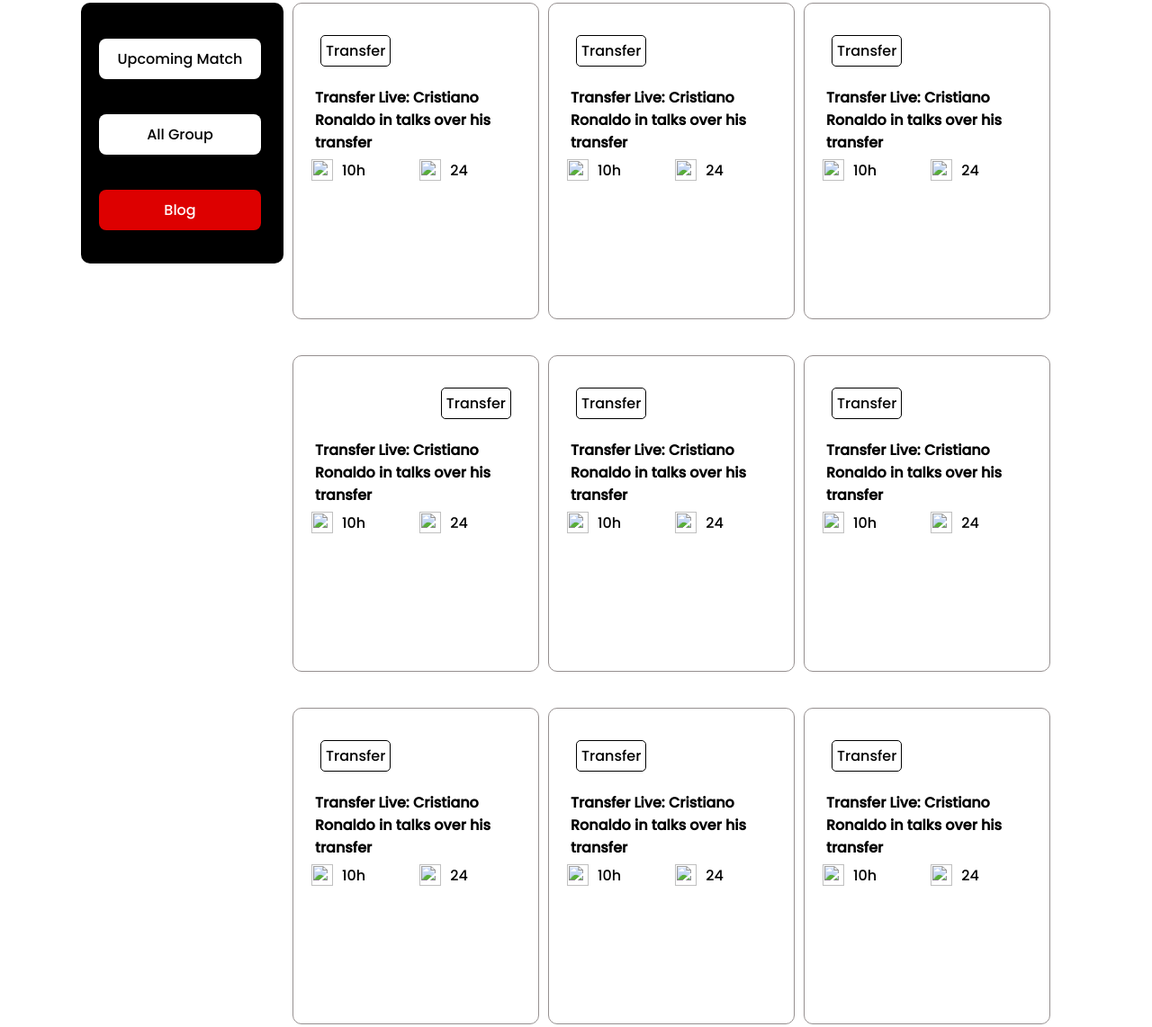
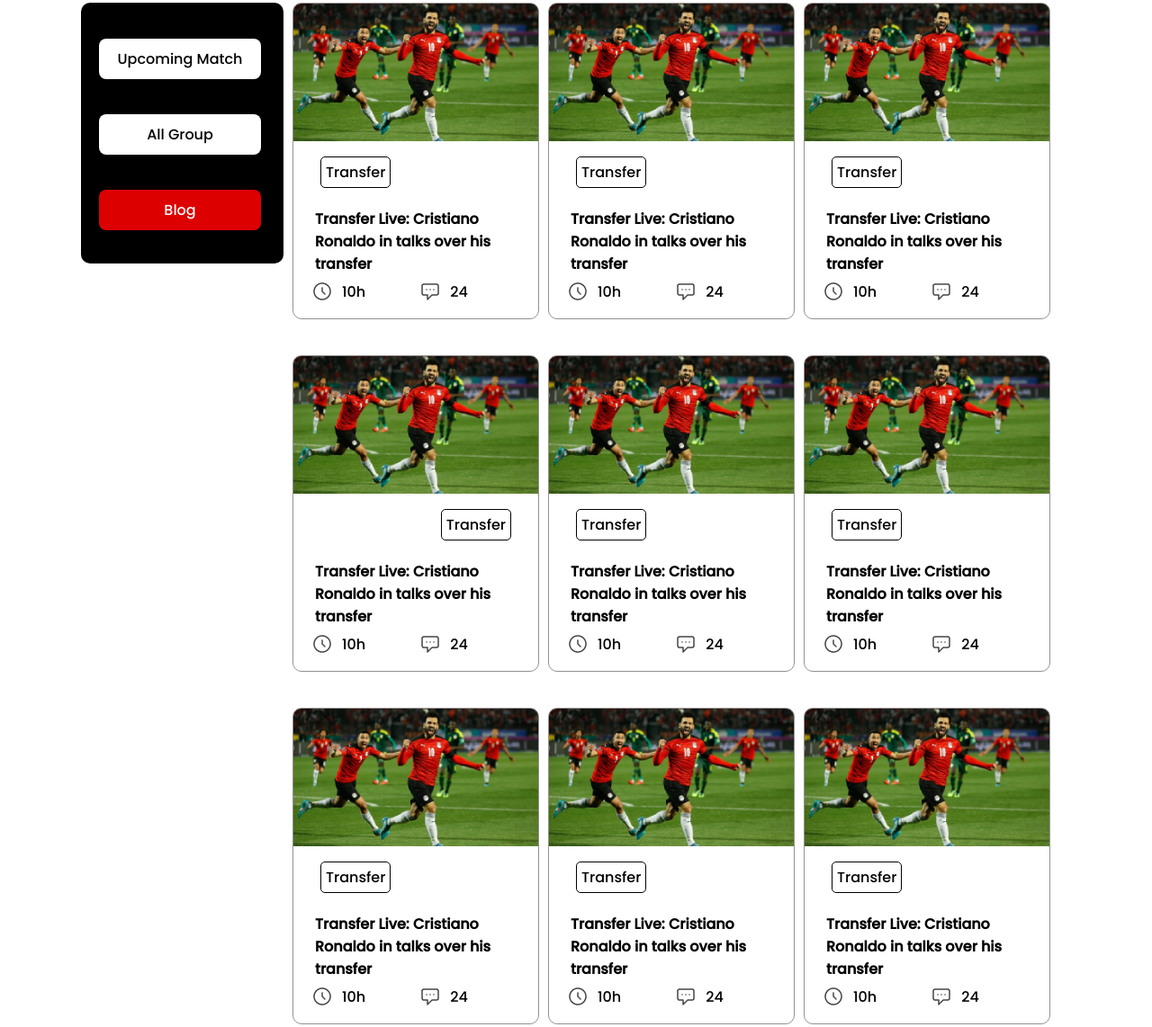
Before and after one commit to SajidHassan007/Programming-hero-Assignment-02, a plain HTML site: page index.html in a window 1280 px wide. Shown: the part 696-1838 px from the top of the page at 90% size. Drawn offline with Linux system fonts and the light colour scheme; the site is published under a folder, as on GitHub Pages, so addresses that start at the root find nothing.

Commit message:
change some thing

```diff
--- a/index.html
+++ b/index.html
@@ -19,7 +19,7 @@
     <header class="background-color ">
         <SECTION class="container">
             <div class="header-style">
-                <div class="style-heading">
+                <div class="heading">
                     <h2>The Greatest Player Of The Century</h2>
                  </div>
                  <div class="details">
@@ -31,7 +31,7 @@
             </div>
 
             <div class="container">
-                <img src="/img/assets/CR7.png" alt="">
+                <img src="img/assets/CR7.png" alt="">
             </div>
         </SECTION>
     </header>
@@ -53,16 +53,16 @@
             <div class="players">
                 <div class="player">
                     <div class="player-img">
-                        <img src="/img/assets/Blog Image.png" alt="">
+                        <img src="img/assets/Blog Image.png" alt="">
                     </div>
                     <a class="transfer-button" target="_blank" href="">Transfer</a>
                 </div>
                 <div class="transfer-news">
                     <h4>Transfer Live: Cristiano Ronaldo in talks over his transfer</h4>
                  <div class="icon">
-                    <img src="/img/icons/Time Icon.png" alt="">
+                    <img src="img/icons/Time Icon.png" alt="">
                     <span><p>10h</p></span>
-                    <img src="/img/icons/Chat Icon.png" alt="">
+                    <img src="img/icons/Chat Icon.png" alt="">
                     <span><p>24</p></span>
                  </div>
                </div>
@@ -71,7 +71,7 @@
             <div class="players">
                 <div class="player">
                     <div class="player-img">
-                        <img src="/img/assets/Blog Image.png" alt="">
+                        <img src="img/assets/Blog Image.png" alt="">
                     </div>
                     <a class="transfer-button" target="_blank" href="">Transfer</a>
                 </div>
@@ -79,9 +79,9 @@
                     <h4>Transfer Live: Cristiano Ronaldo in talks over his transfer</h4>
 
                     <div class="icon">
-                        <img src="/img/icons/Time Icon.png" alt="">
+                        <img src="img/icons/Time Icon.png" alt="">
                         <span><p>10h</p></span>
-                        <img src="/img/icons/Chat Icon.png" alt="">
+                        <img src="img/icons/Chat Icon.png" alt="">
                         <span><p>24</p></span>
                     </div>
                </div>
@@ -89,16 +89,16 @@
             <div class="players">
                 <div class="player">
                     <div class="player-img">
-                        <img src="/img/assets/Blog Image.png" alt="">
+                        <img src="img/assets/Blog Image.png" alt="">
                     </div>
                     <a class="transfer-button" target="_blank" href="">Transfer</a>
                 </div>
                 <div class="transfer-news">
                     <h4>Transfer Live: Cristiano Ronaldo in talks over his transfer</h4>
                 <div class="icon">
-                    <img src="/img/icons/Time Icon.png" alt="">
+                    <img src="img/icons/Time Icon.png" alt="">
                     <span><p>10h</p></span>
-                    <img src="/img/icons/Chat Icon.png" alt="">
+                    <img src="img/icons/Chat Icon.png" alt="">
                     <span><p>24</p></span>
                 </div>
                </div>
@@ -107,16 +107,16 @@
             <div class="players">
                 <div class="player" style="justify-items:flex-end">
                     <div class="player-img">
-                        <img src="/img/assets/Blog Image.png" alt="">
+                        <img src="img/assets/Blog Image.png" alt="">
                     </div>
                     <a class="transfer-button" target="_blank" href="">Transfer</a>
                 </div>
                 <div class="transfer-news">
                     <h4>Transfer Live: Cristiano Ronaldo in talks over his transfer</h4>
                 <div class="icon">
-                    <img src="/img/icons/Time Icon.png" alt="">
+                    <img src="img/icons/Time Icon.png" alt="">
                     <span><p>10h</p></span>
-                    <img src="/img/icons/Chat Icon.png" alt="">
+                    <img src="img/icons/Chat Icon.png" alt="">
                     <span><p>24</p></span>
                 </div>
                </div>
@@ -125,16 +125,16 @@
             <div class="players">
                 <div class="player">
                     <div class="player-img">
-                        <img src="/img/assets/Blog Image.png" alt="">
+                        <img src="img/assets/Blog Image.png" alt="">
                     </div>
                     <a class="transfer-button" target="_blank" href="">Transfer</a>
                 </div>
                 <div class="transfer-news">
                     <h4>Transfer Live: Cristiano Ronaldo in talks over his transfer</h4>
                     <div class="icon">
-                        <img src="/img/icons/Time Icon.png" alt="">
+                        <img src="img/icons/Time Icon.png" alt="">
                         <span><p>10h</p></span>
-                        <img src="/img/icons/Chat Icon.png" alt="">
+                        <img src="img/icons/Chat Icon.png" alt="">
                         <span><p>24</p></span>
                     </div>
                </div>
@@ -143,16 +143,16 @@
             <div class="players">
                 <div class="player">
                     <div class="player-img">
-                        <img src="/img/assets/Blog Image.png" alt="">
+                        <img src="img/assets/Blog Image.png" alt="">
                     </div>
                     <a class="transfer-button" target="_blank" href="">Transfer</a>
                 </div>
                 <div class="transfer-news">
                     <h4>Transfer Live: Cristiano Ronaldo in talks over his transfer</h4>
                 <div class="icon">
-                    <img src="/img/icons/Time Icon.png" alt="">
+                    <img src="img/icons/Time Icon.png" alt="">
                     <span><p>10h</p></span>
-                    <img src="/img/icons/Chat Icon.png" alt="">
+                    <img src="img/icons/Chat Icon.png" alt="">
                     <span><p>24</p></span>
                 </div>
                </div>
@@ -161,16 +161,16 @@
             <div class="players">
                 <div class="player">
                     <div class="player-img">
-                        <img src="/img/assets/Blog Image.png" alt="">
+                        <img src="img/assets/Blog Image.png" alt="">
                     </div>
                     <a class="transfer-button" target="_blank" href="">Transfer</a>
                 </div>
                 <div class="transfer-news">
                     <h4>Transfer Live: Cristiano Ronaldo in talks over his transfer</h4>
                 <div class="icon">
-                    <img src="/img/icons/Time Icon.png" alt="">
+                    <img src="img/icons/Time Icon.png" alt="">
                     <span><p>10h</p></span>
-                    <img src="/img/icons/Chat Icon.png" alt="">
+                    <img src="img/icons/Chat Icon.png" alt="">
                     <span><p>24</p></span>
                 </div>
                </div>
@@ -179,16 +179,16 @@
             <div class="players">
                 <div class="player">
                     <div class="player-img">
-                        <img src="/img/assets/Blog Image.png" alt="">
+                        <img src="img/assets/Blog Image.png" alt="">
                     </div>
                     <a class="transfer-button" target="_blank" href="">Transfer</a>
                 </div>
                 <div class="transfer-news">
                     <h4>Transfer Live: Cristiano Ronaldo in talks over his transfer</h4>
                 <div class="icon">
-                    <img src="/img/icons/Time Icon.png" alt="">
+                    <img src="img/icons/Time Icon.png" alt="">
                     <span><p>10h</p></span>
-                    <img src="/img/icons/Chat Icon.png" alt="">
+                    <img src="img/icons/Chat Icon.png" alt="">
                     <span><p>24</p></span>
                 </div>
                </div>
@@ -197,16 +197,16 @@
             <div class="players">
                 <div class="player">
                     <div class="player-img">
-                        <img src="/img/assets/Blog Image.png" alt="">
+                        <img src="img/assets/Blog Image.png" alt="">
                     </div>
                     <a class="transfer-button" target="_blank" href="">Transfer</a>
                 </div>
                 <div class="transfer-news">
                     <h4>Transfer Live: Cristiano Ronaldo in talks over his transfer</h4>
                 <div class="icon">
-                    <img src="/img/icons/Time Icon.png" alt="">
+                    <img src="img/icons/Time Icon.png" alt="">
                     <span><p>10h</p></span>
-                    <img src="/img/icons/Chat Icon.png" alt="">
+                    <img src="img/icons/Chat Icon.png" alt="">
                     <span><p>24</p></span>
                 </div>
                </div>
--- a/style/style.css
+++ b/style/style.css
@@ -39,7 +39,7 @@ body{
     padding-top: 80px;
     padding-left: 60px;
 }
-.style-heading{
+.heading{
     color: white;
     font-size: 26px;
     margin-bottom: 39px;
@@ -84,7 +84,9 @@ body{
     }
 }
 
-
+@media only screen and (max-width: 572px){
+      .style
+}
 /* ------------------------------
         header end
 -------------------------------*/
```
